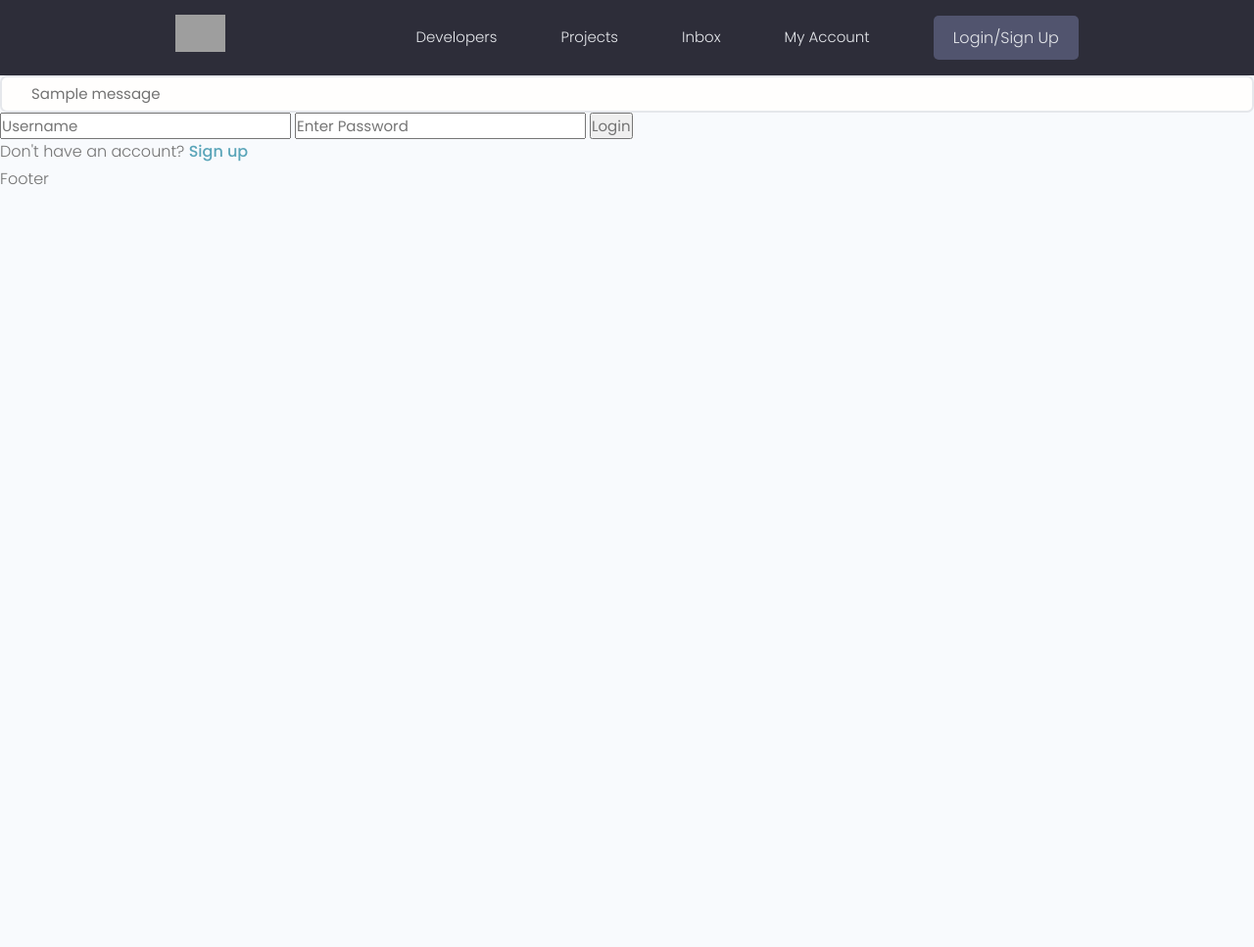
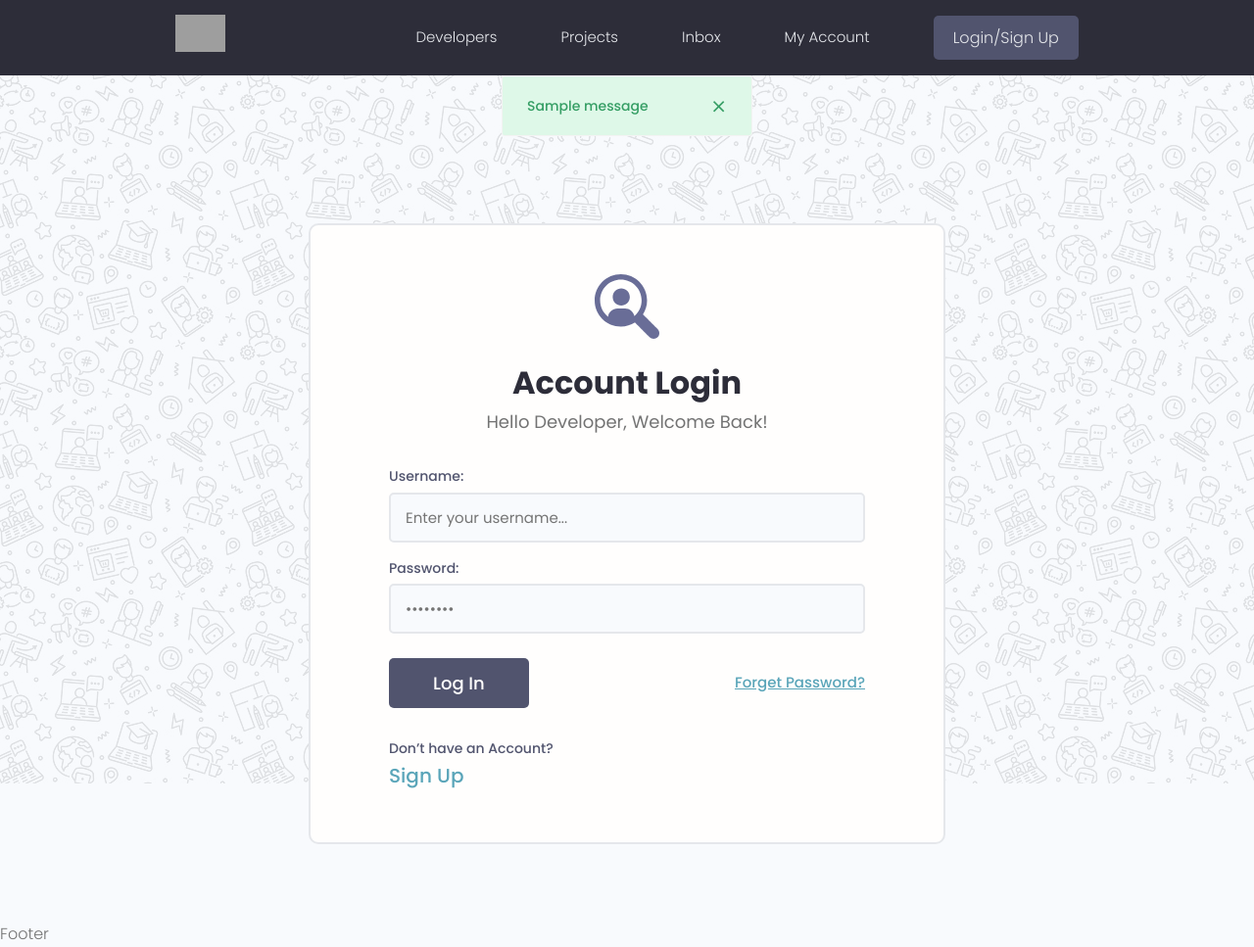
Before and after one commit to marto2253/DjangoDevsearch, a Django app: page /login/ in a window 1280 px wide. Shown: the whole page at 98% size. Before the commit the page ends 189 px from the top, so only its background shows below. Run offline with Django 4.2, Linux system fonts and the light colour scheme; tables that the repository leaves empty hold one stand-in row (values such as "Sample post"); one stand-in notice (Sample message) is shown; some libraries are stand-ins or nearby versions; grey boxes are pictures that could not be loaded.

Commit message:
Styled Login, Register Page and the error received when wrong data is filled when trying to register/login.

```diff
--- a/static/styles/app.css
+++ b/static/styles/app.css
@@ -668,6 +668,14 @@ img {
   max-width: 65rem;
 }
 
+.alert{
+  position:relative;
+  display:flex;
+  width: 20%;
+  margin:0 auto 10px auto;
+  z-index: 99999;
+}
+
 @media screen and (min-width: 650px) {
   .auth > .card {
     padding: 5rem 8rem;
--- a/static/uikit/app.js
+++ b/static/uikit/app.js
@@ -2,3 +2,13 @@
 document.addEventListener('DOMContentLoaded', function () {
   hljs.highlightAll();
 });
+
+let alertClose = document.querySelectorAll('.alert__close')
+let alertWrapper = document.querySelectorAll('.alert')
+
+for (let i=0;i < alertWrapper.length; i++)
+{
+  alertClose[i].addEventListener('click',()=>{
+    alertWrapper[i].style.display = 'none';
+  })
+}
--- a/templates/main.html
+++ b/templates/main.html
@@ -23,12 +23,21 @@
 
 {% include 'nav_bar.html' %}
 
+{#{% if messages %}#}
+{#<ul class="messages">#}
+{#    {% for message in messages %}#}
+{#    <li{% if message.tags %} class="{{ message.tags }}"{% endif %}>{{ message }}</li>#}
+{#    {% endfor %}#}
+{#</ul>#}
+{#{% endif %}#}
+
 {% if messages %}
-<ul class="messages">
     {% for message in messages %}
-    <li{% if message.tags %} class="{{ message.tags }}"{% endif %}>{{ message }}</li>
+         <div class="alert alert--{{ message.tags }}">
+            <p class="alert__message">{{ message }}</p>
+            <button class="alert__close">⨯</button>
+          </div>
     {% endfor %}
-</ul>
 {% endif %}
 
 {% block content %}
@@ -37,4 +46,5 @@
 
 <p>Footer</p>
 </body>
+<script src="{% static 'uikit/app.js' %}"></script>
 </html>
--- a/users/forms.py
+++ b/users/forms.py
@@ -10,3 +10,9 @@ class CustomUserCreationForm(UserCreationForm):
         labels = {
             'first_name': 'Name',
         }
+
+    def __init__(self, *args, **kwargs):
+        super(CustomUserCreationForm, self).__init__(*args, **kwargs)
+
+        for name, field in self.fields.items():
+            field.widget.attrs.update({'class': 'input'})
--- a/users/templates/users/login_register.html
+++ b/users/templates/users/login_register.html
@@ -1,29 +1,101 @@
 {% extends 'main.html' %}
-
+{% load static %}
 {% block content %}
 
     {% if page == 'register' %}
-        <h1>Register user</h1>
-        <form method='POST' action="{% url 'register' %} ">
-        {% csrf_token %}
-            {{ form.as_p }}
 
-        <input type="submit" value="Register user"/>
+    <div class="auth">
+      <div class="card">
+        <div class="auth__header text-center">
+          <a href="/">
+            <img src="{% static 'images/icon.svg' %}" alt="icon" />
+          </a>
+          <h3>Register an Account</h3>
+          <p>Create a new developer account</p>
+        </div>
 
+        <form method='POST' action="{% url 'register' %} " class="form auth__form">
+            {% csrf_token %}
+            {% for field in form %}
+
+            <div class="form__field">
+            <label for="formInput#text">{{ field.label }}: </label>
+            {{ field }}
+
+{#            {% if field.help_text %}#}
+{#                <small>{{ field.help_text }}</small>#}
+{#            {% endif %}#}
+
+            {% for error in field.errors %}
+                <p style='color: red;'> {{ error }}</p>
+            {% endfor %}
+
+            </div>
+
+            {% endfor %}
+
+          <div class="auth__actions">
+            <input class="btn btn--sub btn--lg" type="submit" value="Sign  In" />
+          </div>
         </form>
-        <p>Already have an account? <a href="{% url 'login' %}">Log in</a></p>
+        <div class="auth__alternative">
+          <p>Already have an Account?</p>
+          <a href="{% url 'login' %}">Log In</a>
+        </div>
+      </div>
+    </div>
 
         {% else %}
-        <form action="{% url 'login' %}" method="POST">
-        {% csrf_token %}
 
-        <input type="text" name="username" placeholder="Username"/>
-        <input type="password" name="password" placeholder="Enter Password"/>
-        <input type="submit" value="Login"/>
+    <div class="auth">
+      <div class="card">
+        <div class="auth__header text-center">
+          <a href="/">
+            <img src="{% static 'images/icon.svg' %}" alt="icon" />
+          </a>
+          <h3>Account Login</h3>
+          <p>Hello Developer, Welcome Back!</p>
+        </div>
 
-        <p>Don't have an account? <a href="{% url 'register' %}">Sign up</a></p>
+        <form action="{% url 'login' %}" method="POST" class="form auth__form">
+            {% csrf_token %}
+          <!-- Input:Username -->
+          <div class="form__field">
+            <label for="formInput#text">Username: </label>
+            <input
+              class="input input--text"
+              id="formInput#text"
+              type="text"
+              name="username"
+              placeholder="Enter your username..."
+            />
+          </div>
 
-    </form>
+          <!-- Input:Password -->
+          <div class="form__field">
+            <label for="formInput#password">Password: </label>
+            <input
+              class="input input--password"
+              id="formInput#passowrd"
+              type="password"
+              name="password"
+              placeholder="••••••••"
+            />
+          </div>
+
+          <div class="auth__actions">
+            <input class="btn btn--sub btn--lg" type="submit" value="Log In" />
+            <a href="forgetpassword.html">Forget Password?</a>
+          </div>
+        </form>
+
+        <div class="auth__alternative">
+          <p>Don’t have an Account?</p>
+          <a href="{% url 'register' %}">Sign Up</a>
+        </div>
+      </div>
+    </div>
+
     {% endif %}
 
 
--- a/users/views.py
+++ b/users/views.py
@@ -54,7 +54,7 @@ def login_user(request):
 
 def logout_user(request):
     logout(request)
-    messages.success(request, 'User was successfully logged out.')
+    messages.info(request, 'User was successfully logged out.')
     return redirect('login')
 
 
```
Also changed, not shown: templates/login.html (added, +49 -0 lines), templates/signup.html (added, +71 -0 lines), static/images/icon.svg (added), static/images/pattern.jpg (added).
